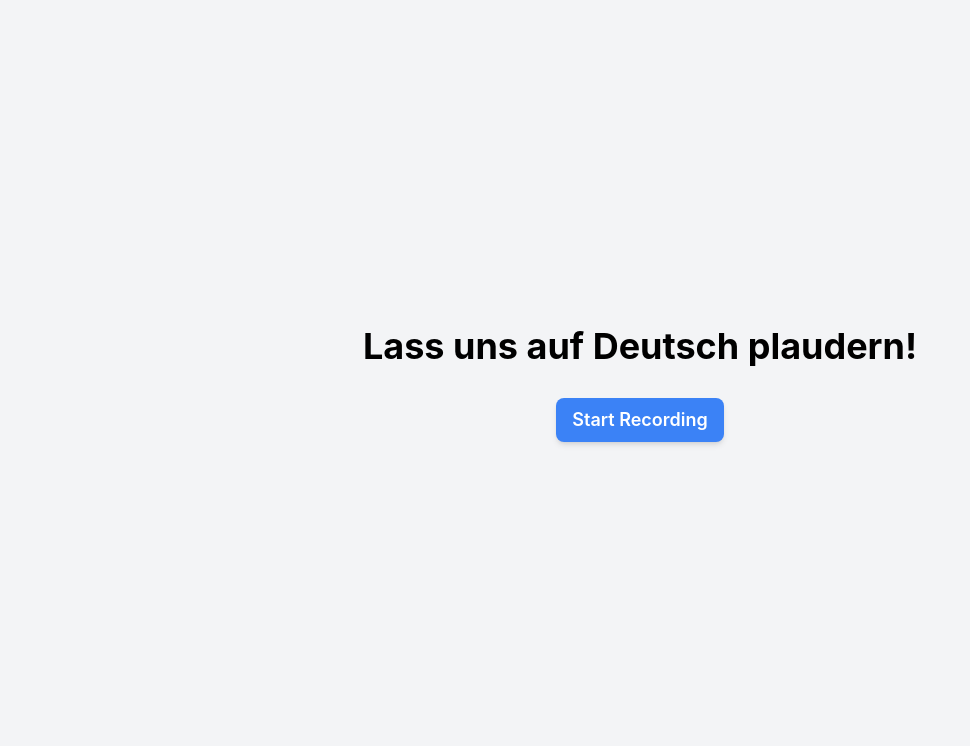
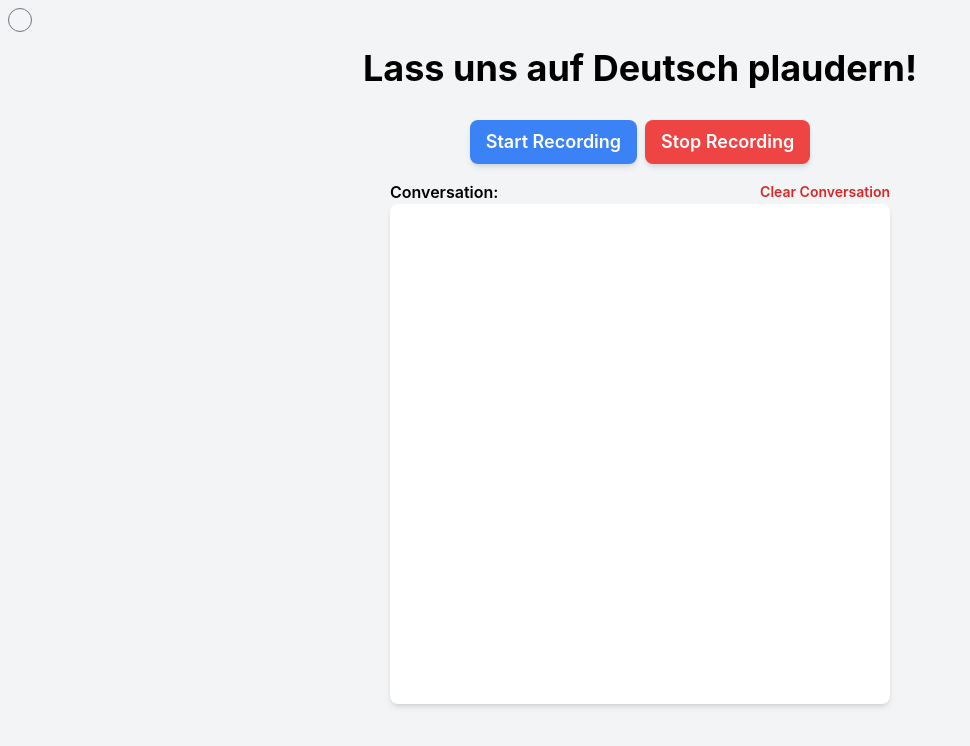
Before and after one commit to GregLMcDonald/chatPartner, a React (Create React App) app: page / in a window 1280 px wide. Shown: the top 746 px of the page, without its empty margins (0-970 px from the left). Built offline with nearby package versions, Linux system fonts and the light colour scheme.

Commit message:
main - Adds transcript output and a bit more feedback

```diff
--- a/src/App.js
+++ b/src/App.js
@@ -1,4 +1,5 @@
 import React, { useState } from 'react';
+import './custom.css';
 import AudioRecorder from './AudioRecorder';
 import AudioPlayer from './AudioPlayer';
 
--- a/src/AudioRecorder.js
+++ b/src/AudioRecorder.js
@@ -1,49 +1,131 @@
-import React, { useState, useRef } from 'react';
+import React, { useState, useRef, useEffect } from 'react';
+import Conversation from './Conversation';
 
 const AudioRecorder = ({ onSubmit }) => {
-  const [recording, setRecording] = useState(false);
-  const [audioURL, setAudioURL] = useState('');
-  const mediaRecorder = useRef(null);
+  const [isRecording, setIsRecording] = useState(false);
+  const [transcript, setTranscript] = useState('');
+  const [conversation, setConversation] = useState([]);
 
-  const startRecording = async () => {
-    const stream = await navigator.mediaDevices.getUserMedia({ audio: true });
-    mediaRecorder.current = new MediaRecorder(stream);
-    mediaRecorder.current.start();
+  const recognitionRef = useRef(null);
 
-    mediaRecorder.current.addEventListener('dataavailable', (e) => {
-      setAudioURL(URL.createObjectURL(e.data));
+  useEffect(() => {
+    if (isRecording) {
+      startSpeechRecognition();
+    } else {
+      stopSpeechRecognition();
+    }
+  }, [isRecording]);
+
+
+  const addPunctuation = (text) => {
+    const punctuationMap = {
+      'Punkt': '.',
+      'Komma': ',',
+      'Ausrufezeichen': '!',
+      'Fragezeichen': '?',
+      'Semikolon': ';',
+      'Doppelpunkt': ':',
+    };
+
+    const words = text.split(' ');
+    const processedWords = words.map((word) => {
+      return punctuationMap[word] || word;
     });
 
-    setRecording(true);
+    return processedWords.join(' ');
+  };
+
+
+  const startSpeechRecognition = () => {
+    if ('SpeechRecognition' in window || 'webkitSpeechRecognition' in window) {
+      const SpeechRecognition = window.SpeechRecognition || window.webkitSpeechRecognition;
+      recognitionRef.current = new SpeechRecognition();
+      recognitionRef.current.continuous = true;
+      recognitionRef.current.interimResults = true;
+      recognitionRef.current.lang = 'de-DE';
+
+      recognitionRef.current.onresult = (event) => {
+        let currentTranscript = '';
+        for (let i = 0; i < event.results.length; ++i) {
+          currentTranscript += event.results[i][0].transcript;
+        }
+
+        const punctuatedTranscript = addPunctuation(currentTranscript);
+        setTranscript(punctuatedTranscript);
+        // Update the last conversation message with the current transcript
+        setConversation((prevConversation) => {
+          const lastMessage = prevConversation[prevConversation.length - 1];
+          if (lastMessage && lastMessage.type === 'user') {
+            lastMessage.text = punctuatedTranscript;
+            return [...prevConversation.slice(0, -1), lastMessage];
+          } else {
+            return [...prevConversation, { type: 'user', text: punctuatedTranscript }];
+          }
+        });
+      };
+
+      recognitionRef.current.start();
+    } else {
+      alert('Speech Recognition API is not supported by your browser.');
+    }
+  };
+
+  const stopSpeechRecognition = () => {
+    if (recognitionRef.current) {
+      recognitionRef.current.stop();
+      recognitionRef.current = null;
+    }
+  };
+
+  const startRecording = () => {
+    setIsRecording(true);
   };
 
   const stopRecording = () => {
-    if (mediaRecorder.current) {
-      mediaRecorder.current.stop();
-      setRecording(false);
+    setIsRecording(false);
+  };
 
-      if (onSubmit) {
-        onSubmit(audioURL);
-      }
-    }
+  const clearConversation = () => {
+    setConversation([]);
   };
+
 
   return (
     <div className="mb-8">
-      <button
-        onClick={recording ? stopRecording : startRecording}
-        className={`px-4 py-2 text-lg font-semibold rounded-lg shadow-md text-white ${
-          recording ? 'bg-red-500' : 'bg-blue-500'
-        } hover:bg-opacity-90 focus:outline-none`}
-      >
-        {recording ? 'Stop Recording' : 'Start Recording'}
-      </button>
-      {audioURL && (
-        <div className="mt-4">
-          <p className="font-semibold">Recorded Audio:</p>
-          <audio src={audioURL} controls />
+      <div className="mb-4 flex flex-row items-center justify-center">
+        <button
+          onClick={startRecording}
+          disabled={isRecording}
+          className="px-4 py-2 text-lg font-semibold rounded-lg shadow-md text-white bg-blue-500 hover:bg-opacity-90 focus:outline-none mr-2"
+        >
+          Start Recording
+        </button>
+
+        {isRecording && <div className="recording-indicator active"></div>}
+        {!isRecording && <div className="recording-indicator"></div>}
+
+        <button
+          onClick={stopRecording}
+          disabled={!isRecording}
+          className="px-4 py-2 text-lg font-semibold rounded-lg shadow-md text-white bg-red-500 hover:bg-opacity-90 focus:outline-none"
+        >
+          Stop Recording
+        </button>
+      </div>
+
+      {/* Display the transcript */}
+      <div className="mb-4">
+        <div className="flex justify-between items-center">
+          <p className="font-semibold">Conversation:</p>
+          <button
+            onClick={clearConversation}
+            className="text-sm font-semibold text-red-600 hover:text-red-800 focus:outline-none"
+          >
+            Clear Conversation
+          </button>
         </div>
-      )}
+        <Conversation conversation={conversation} />
+      </div>
     </div>
   );
 };
--- /dev/null
+++ b/src/Conversation.js
@@ -0,0 +1,19 @@
+import React from 'react';
+
+const Conversation = ({ conversation }) => {
+  return (
+    <div className="bg-white p-4 rounded-lg shadow-md overflow-auto" style={{ maxWidth: '500px', minWidth: '500px', minHeight: '500px', maxHeight: '500px' }}>
+      {conversation.map((msg, idx) => {
+        const isUser = msg.type === 'user';
+        const messageClassName = isUser ? 'bg-green-100' : 'bg-gray-100';
+        return (
+          <div key={idx} className={`p-2 rounded-lg mb-2 ${messageClassName}`}>
+            <span className="block whitespace-pre-wrap">{msg.text}</span>
+          </div>
+        );
+      })}
+    </div>
+  );
+};
+
+export default Conversation;
--- /dev/null
+++ b/src/custom.css
@@ -0,0 +1,7 @@
+.recording-indicator {
+  @apply absolute top-2 left-2 w-6 h-6 border border-gray-500 rounded-full;
+}
+
+.recording-indicator.active {
+  @apply bg-red-500 animate-pulse;
+}
```
Also changed, not shown: src/tailwind.output.css.
